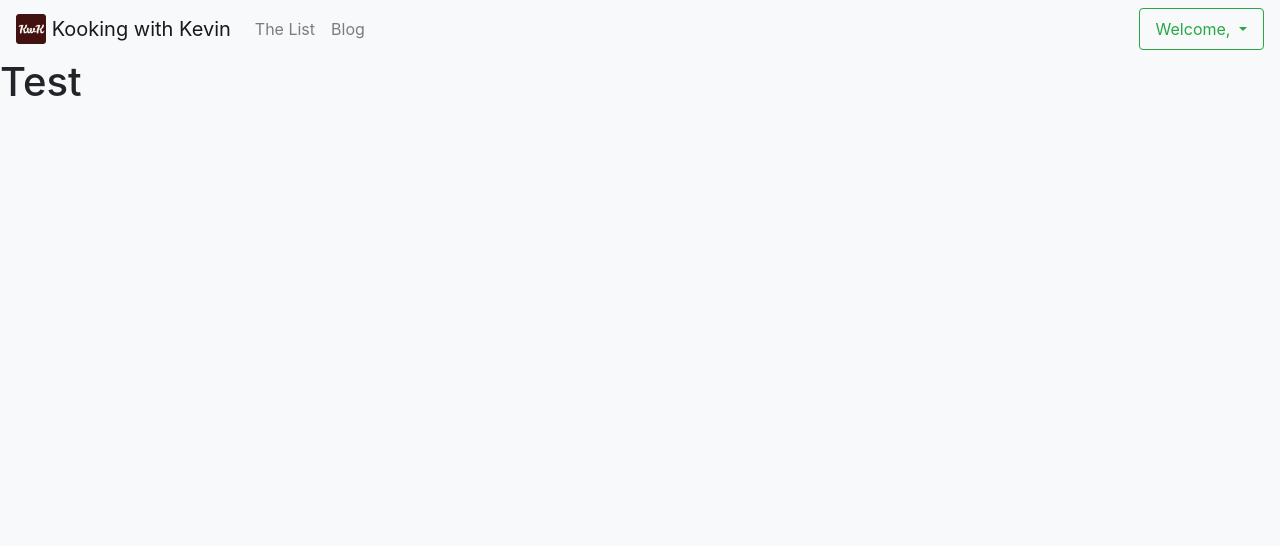
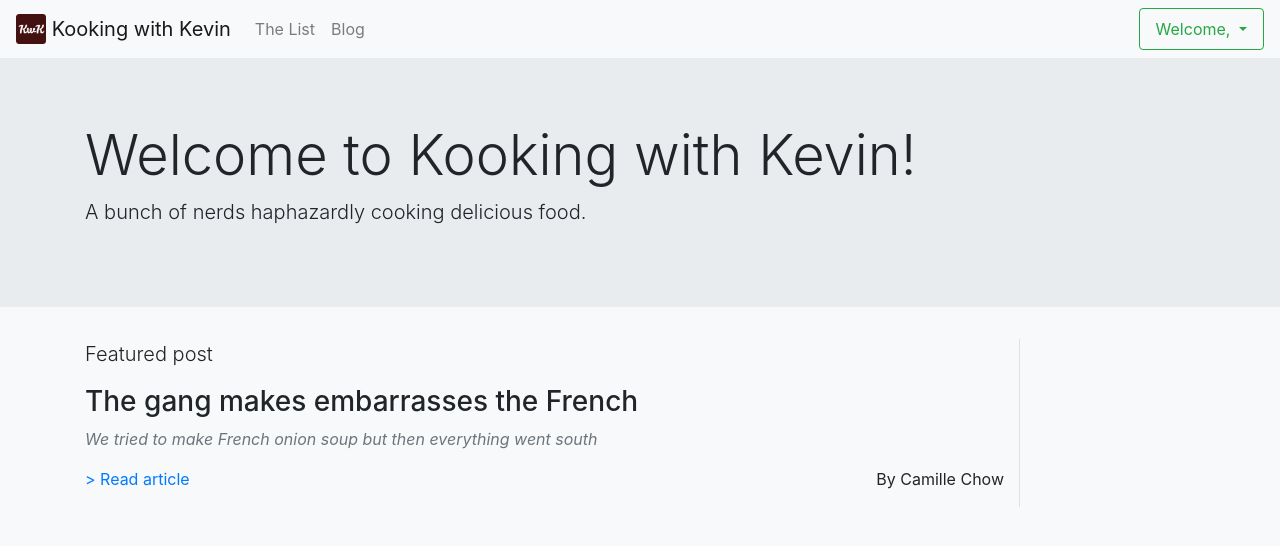
Before and after one commit to KevinJCochran/kooking-with-kevin, a Django app: page /blog/ in a window 1280 px wide. Shown: the top 546 px of the page. Run offline with Django 3.2, Linux system fonts and the light colour scheme; some libraries are stand-ins or nearby versions.

Commit message:
Add jumbotron

```diff
--- a/templates/blog/home.html
+++ b/templates/blog/home.html
@@ -3,5 +3,27 @@
 {% block title %}Blog{% endblock %}
 
 {% block content %}
-<h1>Test</h1>
+  <div class="jumbotron jumbotron-fluid">
+    <div class="container">
+      <h1 class="display-4">Welcome to Kooking with Kevin!</h1>
+      <p class="lead">A bunch of nerds haphazardly cooking delicious food.</p>
+    </div>
+  </div>
+  <div class="container">
+    <div class="row">
+      <div class="col-10 border-right">
+        <div class="row">
+          <div class="col">
+            <p class="lead">Featured post</p>
+            <h3>The gang makes embarrasses the French</h3>
+            <p class="font-italic text-muted">We tried to make French onion soup but then everything went south</p>
+            <div class="d-flex justify-content-between">
+              <a href="#">&gt; Read article</a>
+              <p>By Camille Chow</p>
+            </div>
+          </div>
+        </div>
+      </div>
+    </div>
+  </div>
 {% endblock %}
```
